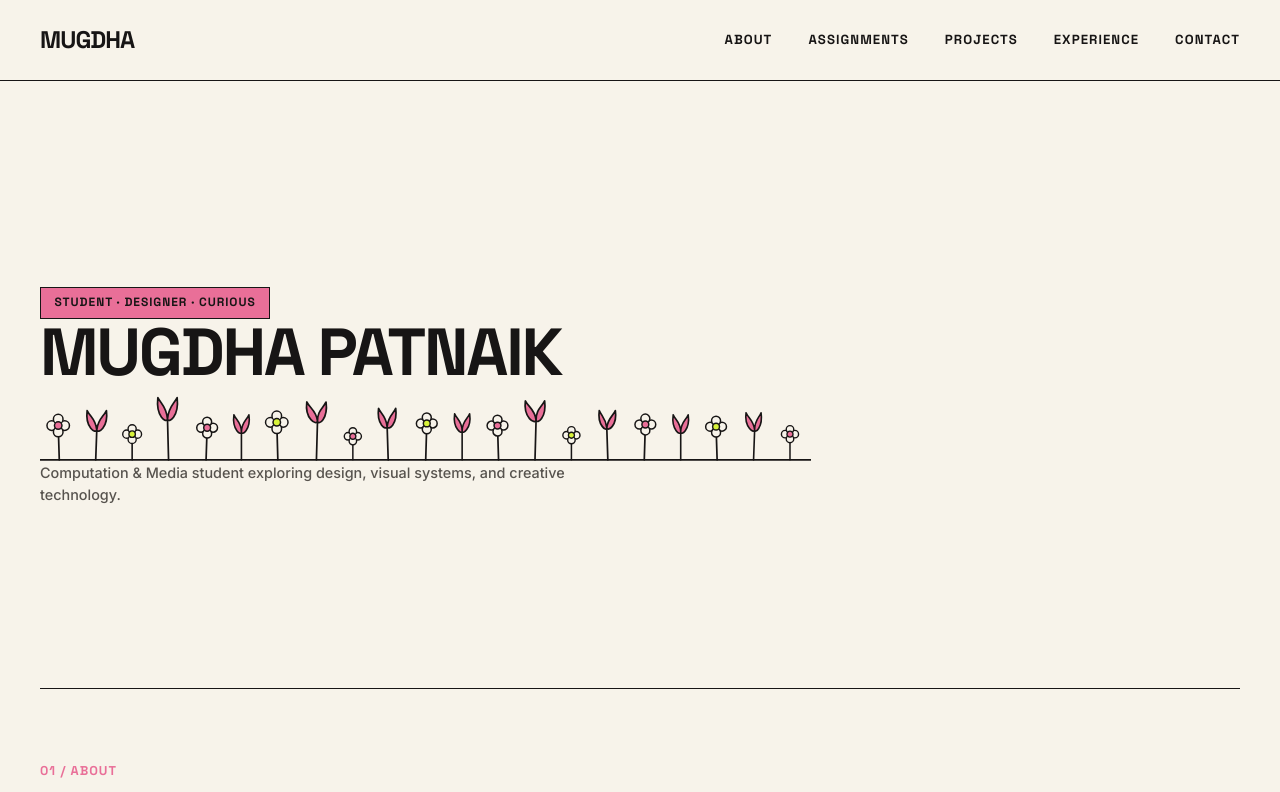
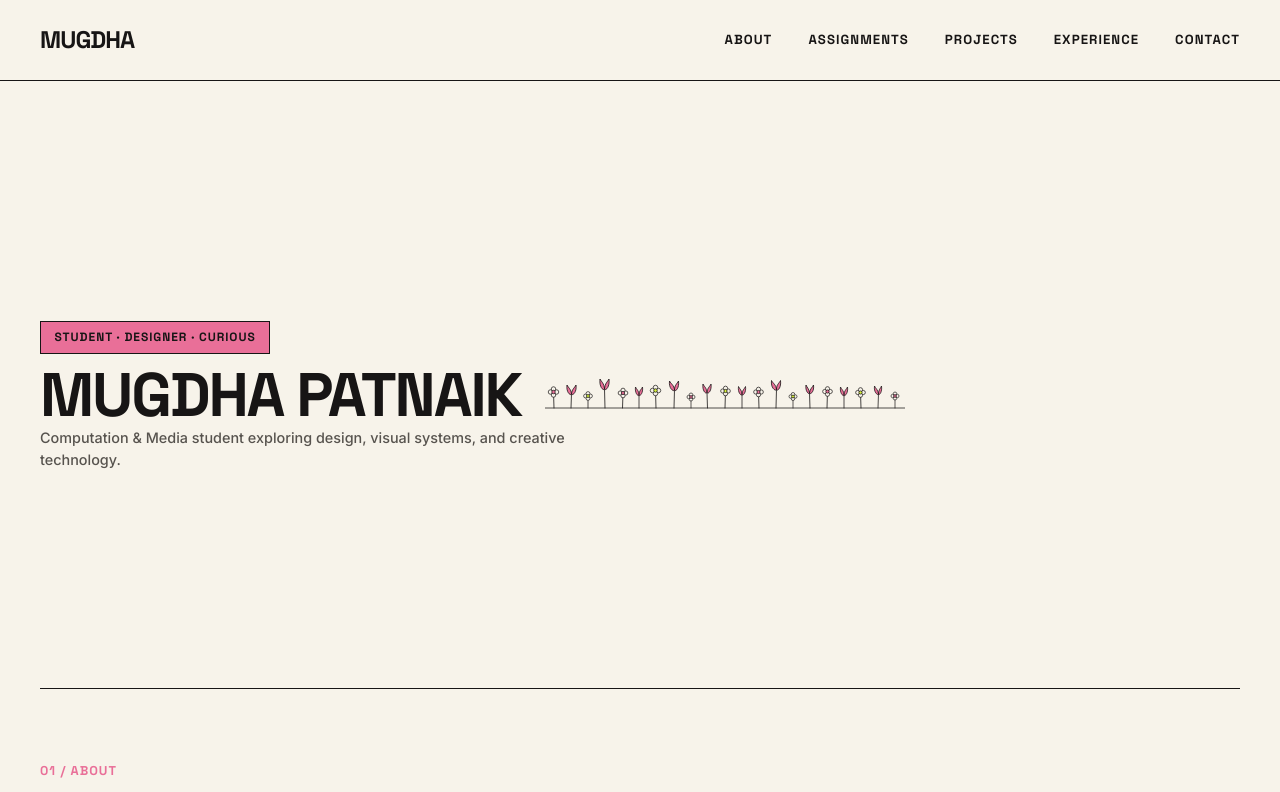
Before and after one commit to 1112mugdha/portfolio, a React (Vite) app: page /#/ in a window 1280 px wide. Shown: the top 792 px of the page. Built offline with nearby package versions, Linux system fonts and the light colour scheme.

Commit message:
Implement .hero-name-row flex row with .hero-flowers on same baseline to right of MUGDHA PATNAIK

```diff
--- a/public/404.html
+++ b/public/404.html
@@ -10,8 +10,8 @@
     <link rel="preconnect" href="https://fonts.googleapis.com">
     <link rel="preconnect" href="https://fonts.gstatic.com" crossorigin>
     <link href="https://fonts.googleapis.com/css2?family=Inter:wght@400;500;600;700&family=Space+Grotesk:wght@500;600;700&display=swap" rel="stylesheet">
-    <script type="module" crossorigin src="/portfolio/assets/index-BU_x2DX-.js"></script>
-    <link rel="stylesheet" crossorigin href="/portfolio/assets/index-Dj6_XxkB.css">
+    <script type="module" crossorigin src="/portfolio/assets/index-BRlaMeup.js"></script>
+    <link rel="stylesheet" crossorigin href="/portfolio/assets/index-BkGQaMuJ.css">
   </head>
   <body>
     <div id="root"></div>
--- a/src/index.css
+++ b/src/index.css
@@ -355,10 +355,29 @@ p {
   }
 }
 
+/* Hero Name Row & Side-by-Side Flower Layout */
+.hero-name-row {
+  display: flex !important;
+  flex-direction: row !important;
+  flex-wrap: nowrap !important;
+  align-items: flex-end !important;
+  justify-content: space-between !important;
+  width: 100% !important;
+  gap: 1.5rem !important;
+}
+
+.hero-flowers {
+  pointer-events: none !important;
+  flex-shrink: 0 !important;
+  width: 360px !important;
+  max-width: 42% !important;
+  margin-bottom: -2px !important;
+}
+
 .hero-heading {
   font-family: 'Space Grotesk', sans-serif;
   font-weight: 800;
-  font-size: clamp(2.4rem, 5.2vw, 4.8rem);
+  font-size: clamp(2.2rem, 4.8vw, 4.4rem);
   letter-spacing: -0.035em;
   text-transform: uppercase;
   line-height: 1.02;
--- a/src/pages/Home.jsx
+++ b/src/pages/Home.jsx
@@ -22,20 +22,20 @@ export default function Home() {
     <div>
       {/* 1. HERO SECTION */}
       <section className="hero-section">
-        <div className="w-full max-w-5xl flex flex-col gap-6">
+        <div className="w-full flex flex-col gap-6">
           <div className="flex items-center gap-3">
             <span className="badge-eyebrow-pink">
               STUDENT · DESIGNER · CURIOUS
             </span>
           </div>
 
-          {/* Name Header Left & Flowers Right — Strictly Side-by-Side on Same Horizontal Baseline */}
-          <div className="flex items-end justify-between w-full overflow-hidden">
-            <h1 className="hero-heading pr-4 shrink">
+          {/* Hero Name Left & Flowers Right — Strictly Side-by-Side on Same Horizontal Baseline */}
+          <div className="hero-name-row">
+            <h1 className="hero-heading">
               MUGDHA PATNAIK
             </h1>
 
-            <div className="pointer-events-none w-[320px] sm:w-[400px] md:w-[460px] pb-[6px] shrink-0">
+            <div className="hero-flowers">
               <HandDrawnFlowerBorder />
             </div>
           </div>
```
